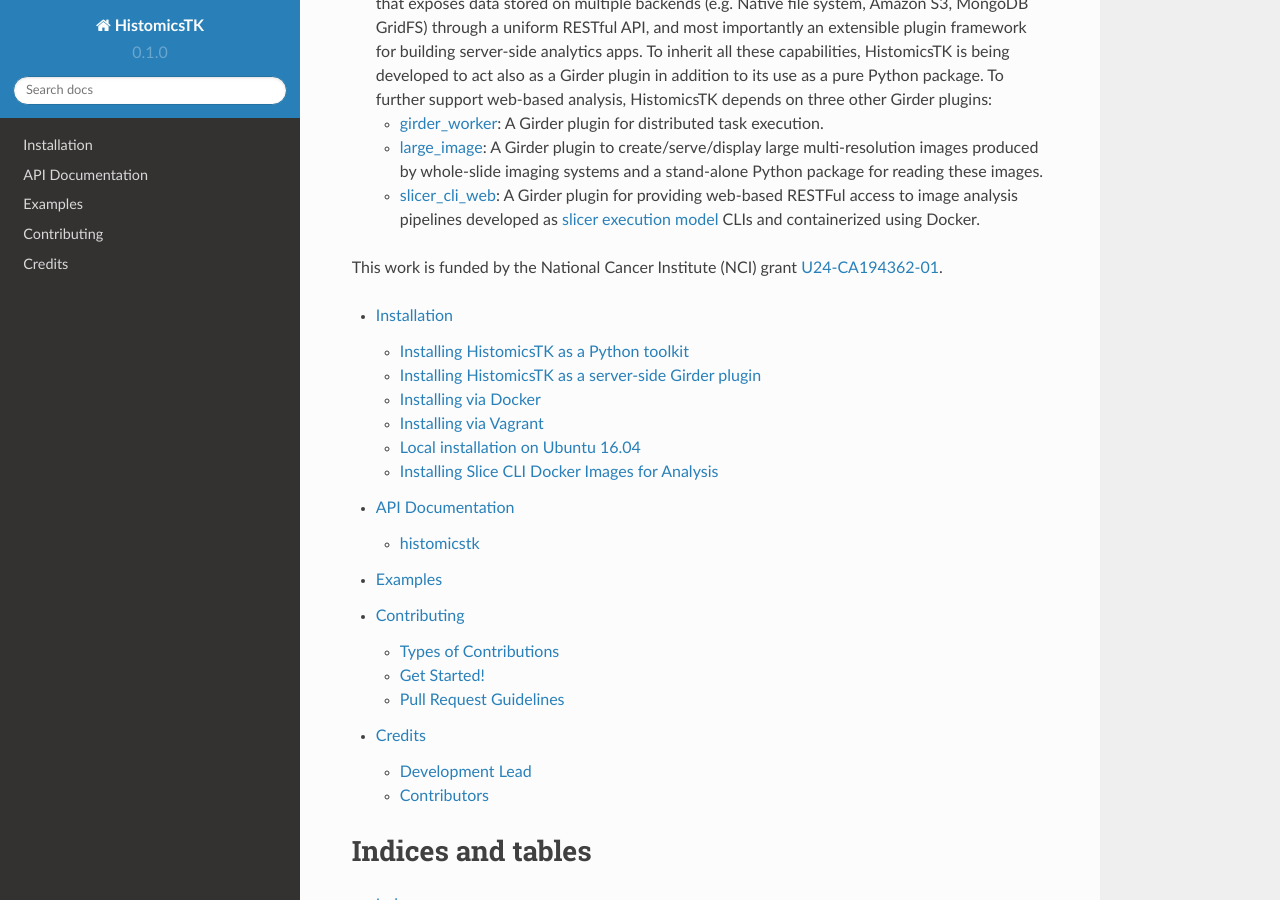
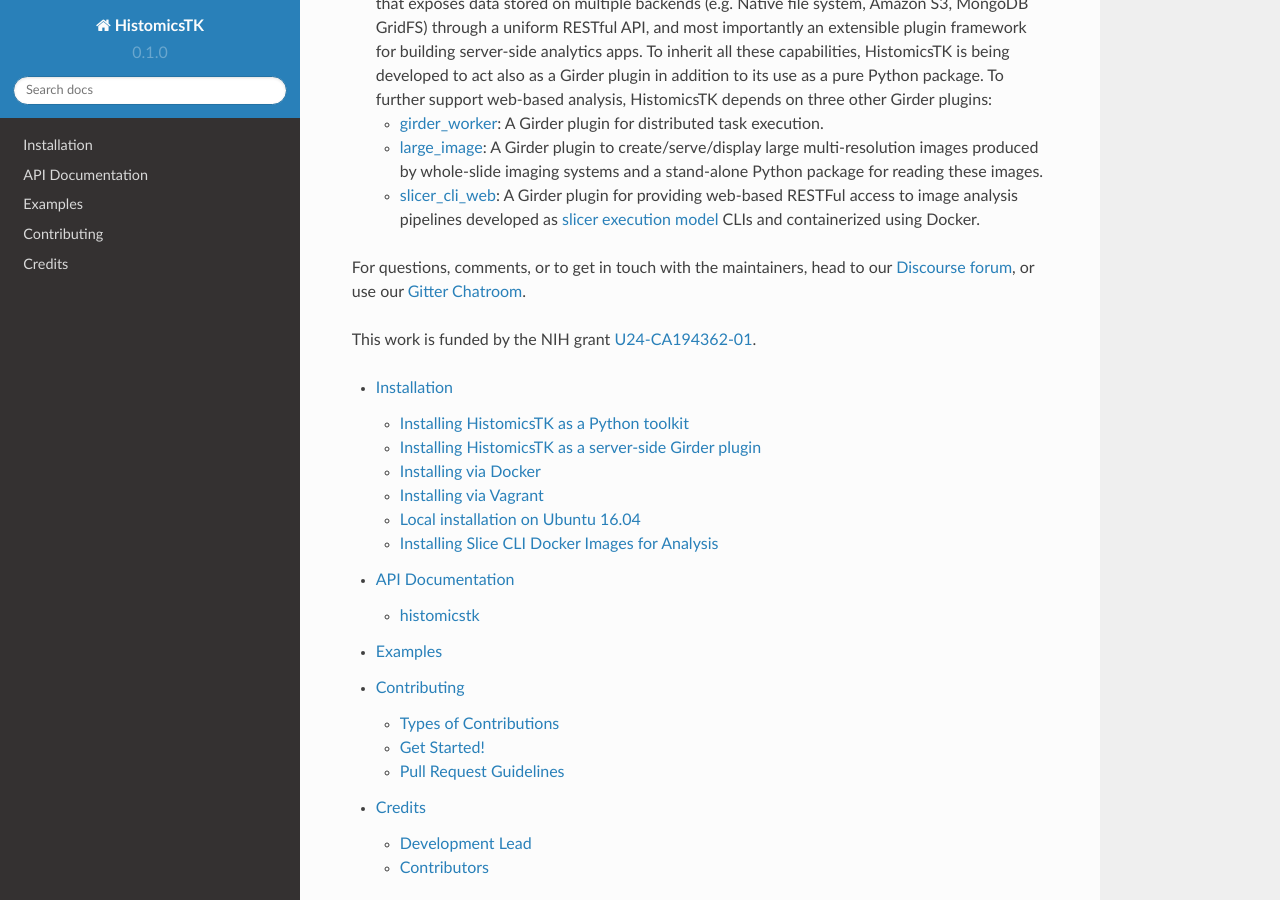
Before and after one commit to DigitalSlideArchive/HistomicsTK, a Sphinx documentation site: the page built from docs/index.rst, in a window 1280 px wide and 900 px high, scrolled down 912 px. Built offline with Sphinx 7.4.7 and the Read the Docs theme 2.0.0, drawn with Linux system fonts in a browser that asks for light colours; pages that are not in the unit, such as notebooks, are missing from menus.

Commit message:
Advertise the histomistk discourse

```diff
--- a/docs/index.rst
+++ b/docs/index.rst
@@ -55,8 +55,10 @@
     to image analysis pipelines developed as `slicer execution model`_
     CLIs and containerized using Docker.
 
-This work is funded by the National Cancer Institute (NCI) grant
-U24-CA194362-01_.
+For questions, comments, or to get in touch with the maintainers, head to our
+`Discourse forum`_, or use our `Gitter Chatroom`_.
+
+This work is funded by the NIH grant U24-CA194362-01_.
 
 .. toctree::
    :maxdepth: 2
@@ -85,3 +87,5 @@
 .. _large_image: https://github.com/girder/large_image
 .. _slicer_cli_web: https://github.com/girder/slicer_cli_web
 .. _slicer execution model: https://www.slicer.org/slicerWiki/index.php/Slicer3:Execution_Model_Documentation
+.. _Discourse forum: https://discourse.girder.org/c/histomicstk
+.. _Gitter Chatroom: https://gitter.im/DigitalSlideArchive/HistomicsTK?utm_source=badge&utm_medium=badge&utm_campaign=pr-badge&utm_content=badge
```
Also changed, not shown: README.rst (+7 -2 lines).
